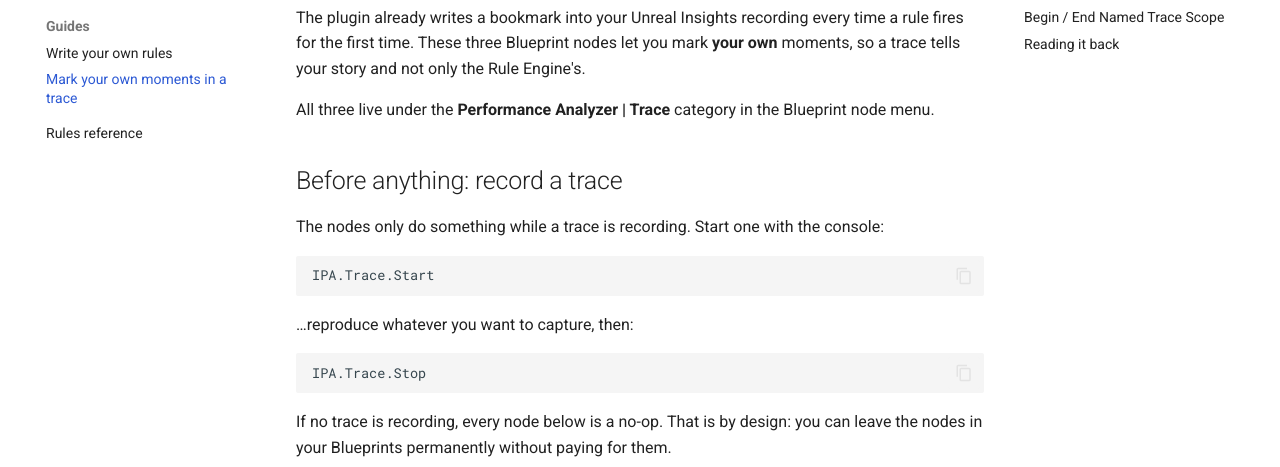
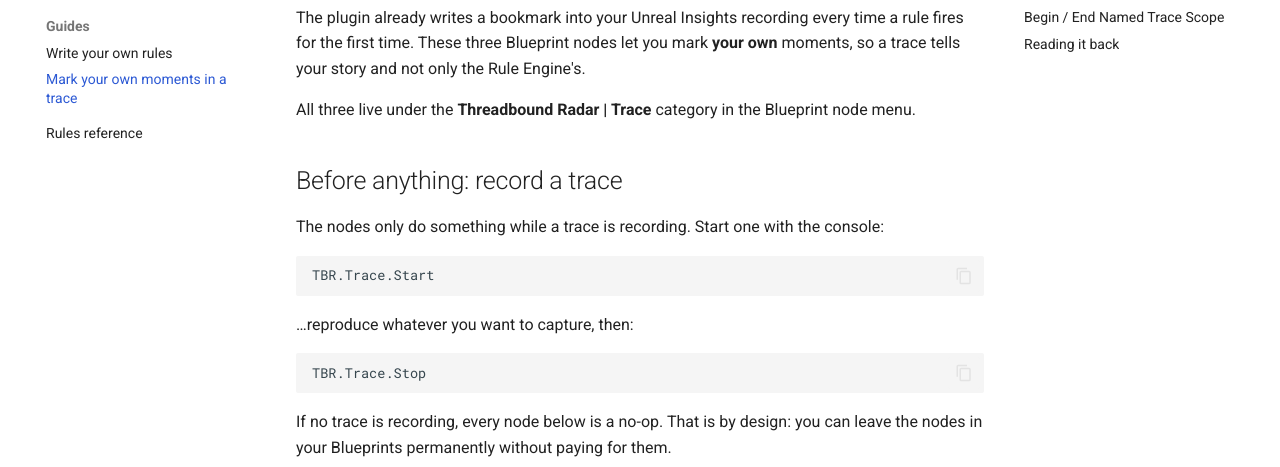
Before and after one commit to threadboundradar/threadboundradar.github.io, an MkDocs documentation site: the page built from docs/guides/custom-bookmarks.md, in a window 1280 px wide and 900 px high. Shown: the part 175-642 px from the top of the window. Built offline with MkDocs 1.6.1 and Material for MkDocs 9.7.7, drawn with Linux system fonts in a browser that asks for light colours.

Commit message:
Console commands and Blueprint category renamed to TBR.Trace.*
The plugin's console commands and Blueprint category were still named after
the old IPA prefix; the code now uses TBR.Trace.Start/Stop and the
"Threadbound Radar|Trace" category. Also fixed: the panels open from the
Tools menu, not Window (found while touching that line).

Co-Authored-By: Claude Sonnet 5 <noreply@anthropic.com>

````diff
--- a/docs/guides/custom-bookmarks.md
+++ b/docs/guides/custom-bookmarks.md
@@ -4,20 +4,20 @@ The plugin already writes a bookmark into your Unreal Insights recording every t
 first time. These three Blueprint nodes let you mark **your own** moments, so a trace tells your story
 and not only the Rule Engine's.
 
-All three live under the **Performance Analyzer | Trace** category in the Blueprint node menu.
+All three live under the **Threadbound Radar | Trace** category in the Blueprint node menu.
 
 ## Before anything: record a trace
 
 The nodes only do something while a trace is recording. Start one with the console:
 
 ```
-IPA.Trace.Start
+TBR.Trace.Start
 ```
 
 …reproduce whatever you want to capture, then:
 
 ```
-IPA.Trace.Stop
+TBR.Trace.Stop
 ```
 
 If no trace is recording, every node below is a no-op. That is by design: you can leave the nodes in
````
Also changed, not shown: docs/guides/custom-rules.md (+1 -1 lines), docs/quickstart.md (+2 -2 lines).
